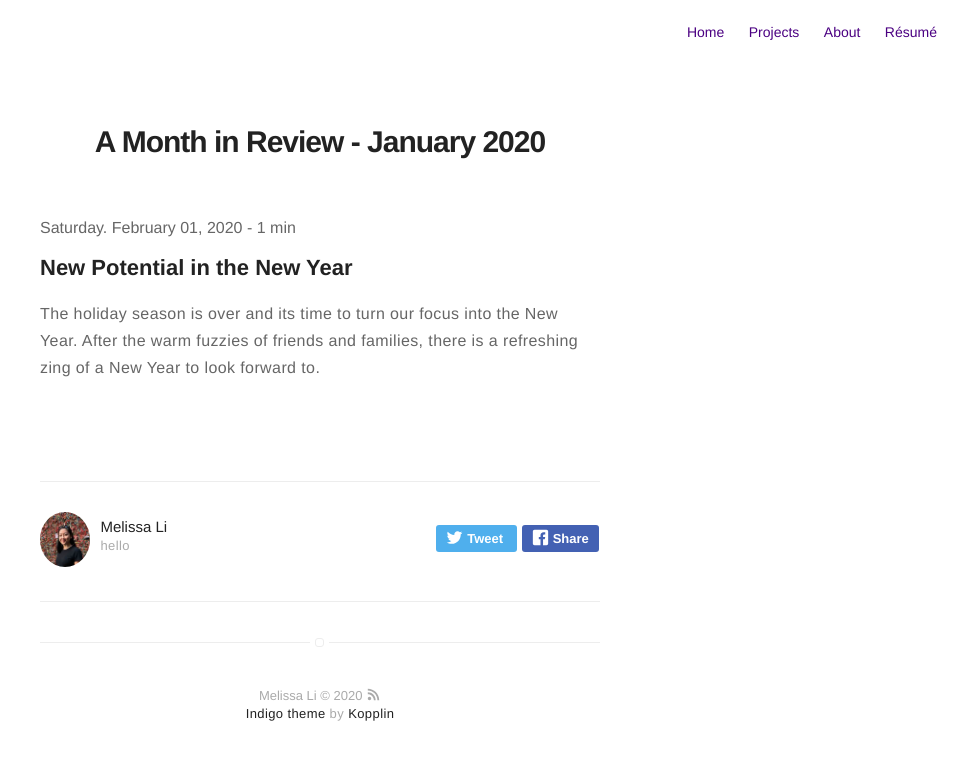
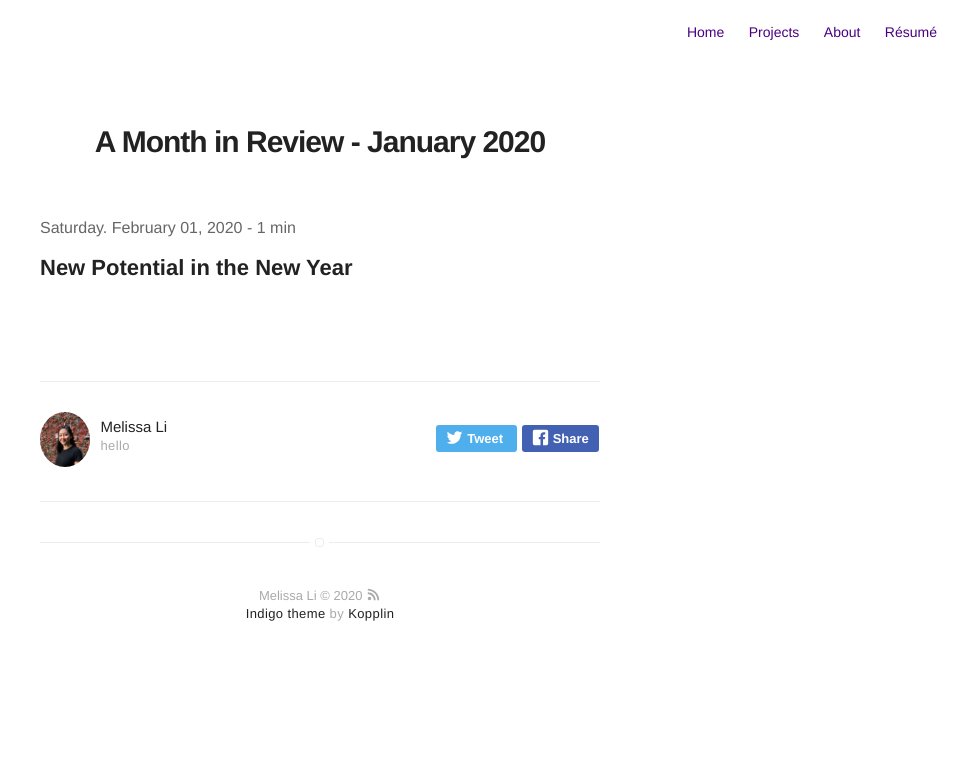
Before and after one commit to im-mel/im-mel.github.io, a Jekyll site: the page built from _posts/2020-02-01-january-review.markdown, in a window 1280 px wide. Shown: the top 760 px of the page, without its empty margins (320-1280 px from the left). Built offline with Jekyll 4.4.1, drawn with Linux system fonts in a browser that asks for light colours; a file with an impossible date is left out.

Commit message:
Update 2020-02-01-january-review.markdown

```diff
--- a/_posts/2020-02-01-january-review.markdown
+++ b/_posts/2020-02-01-january-review.markdown
@@ -13,5 +13,3 @@ description: A review of January 2020
 
 
 ## New Potential in the New Year
-
-The holiday season is over and its time to turn our focus into the New Year. After the warm fuzzies of friends and families, there is a refreshing zing of a New Year to look forward to.
```
